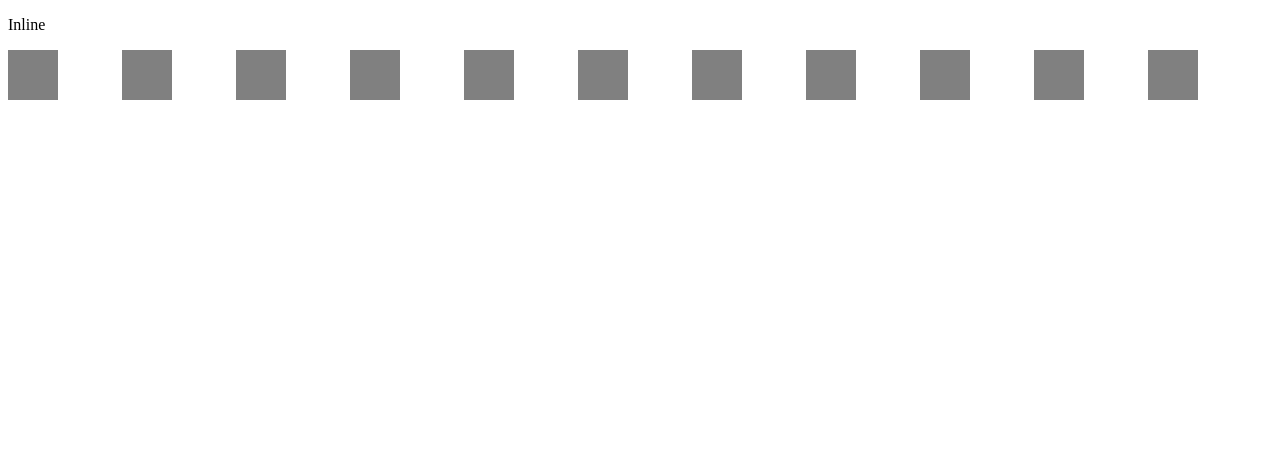
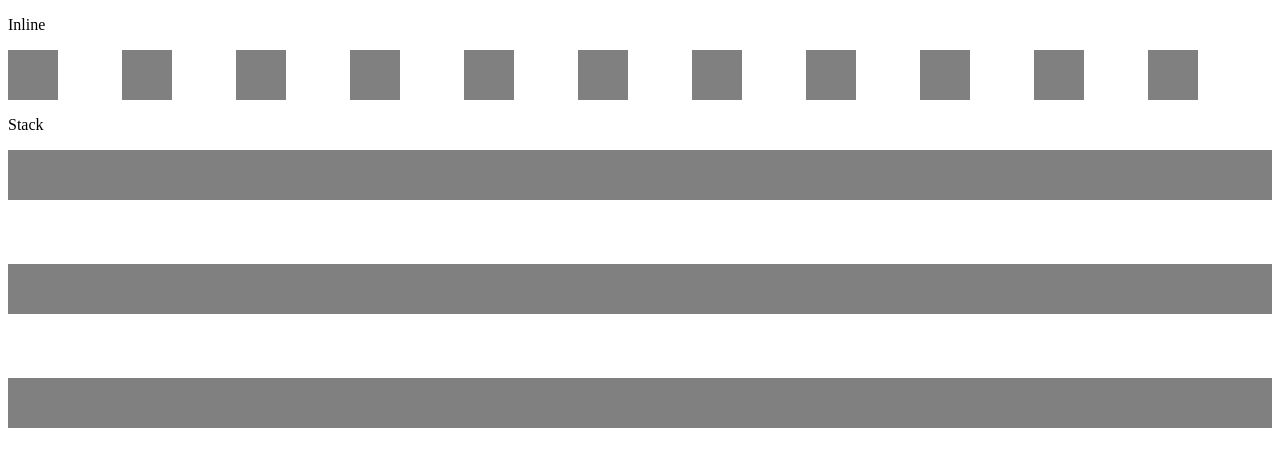
Before and after one commit to mvn-hungtran-dn/layout-components, a React (Vite) app: page / in a window 1280 px wide. Shown: the top 466 px of the page. Built offline with nearby package versions, Linux system fonts and the light colour scheme.

Commit message:
add stack component

```diff
--- a/src/components/layouts/Stack.tsx
+++ b/src/components/layouts/Stack.tsx
@@ -1,3 +1,34 @@
-export function Stack () {
-  return
+import { Children } from "react";
+import { negativeSpace } from "../../functions/styles";
+import { THEME } from "../../theme";
+import { Box } from "./Box";
+
+interface IStack {
+  children?: React.ReactNode,
+  space: keyof typeof THEME.space,
+  reverse?: boolean
 }
+
+export function Stack ({children, ...props}: IStack) {
+  return (
+    <Box
+      styles={{
+        display: "flex",
+        flexDirection: "column",
+        marginTop: negativeSpace(props.space || "small")
+      }}
+    >
+      {Children.map(children, (child: any) => (
+        <Box
+          styles={{
+            marginTop: props.space,
+            width: "100%",
+            minWidth: "0"
+          }}
+        >
+          {child}
+        </Box>
+      ))}
+    </Box>
+  )
+}
--- a/src/pages/GUI.tsx
+++ b/src/pages/GUI.tsx
@@ -1,5 +1,6 @@
 import { Inline } from "../components/layouts/Inline"
 import { Placeholder } from "../components/layouts/Placeholder"
+import { Stack } from "../components/layouts/Stack"
 
 export function GUI () {
   return (
@@ -18,6 +19,12 @@ export function GUI () {
         <Placeholder width="50px" height="50px"></Placeholder>
         <Placeholder width="50px" height="50px"></Placeholder>
       </Inline>
+      <p>Stack</p>
+      <Stack space="xxlarge">
+        <Placeholder height="50px"></Placeholder>
+        <Placeholder height="50px"></Placeholder>
+        <Placeholder height="50px"></Placeholder>
+      </Stack>
     </>
   )
 }
```
